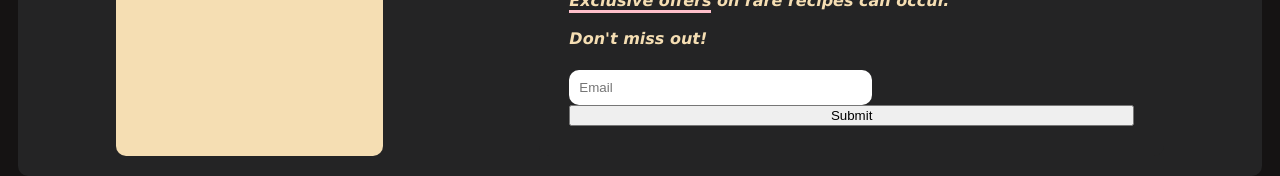
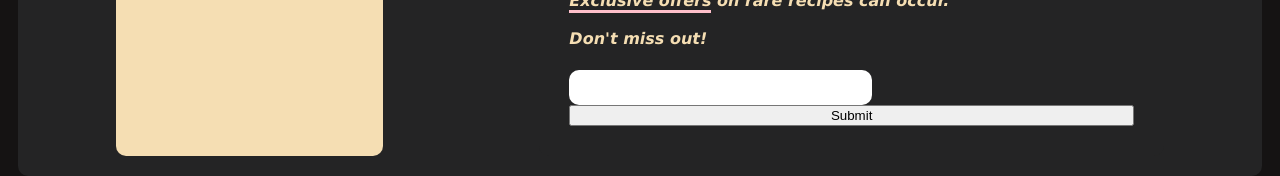
Before and after one commit to RyanLindman/recipe-app, a React (Vite) app in the folder frontend/: page /about in a window 1280 px wide. Shown: the part 669-845 px from the top of the page. Built offline with nearby package versions, Linux system fonts and the light colour scheme.

Commit message:
fixed custom email validation

```diff
--- a/frontend/src/components/InputField.tsx
+++ b/frontend/src/components/InputField.tsx
@@ -6,7 +6,7 @@ function Input(props: {
   id: any;
   placeholder: any;
   value?: any;
-  onChange: any;
+  onChange?: any;
   error?: any;
 }) {
   return (
--- a/frontend/src/components/NewsletterForm.tsx
+++ b/frontend/src/components/NewsletterForm.tsx
@@ -2,50 +2,46 @@ import { useState } from "react";
 import InputField from "./InputField";
 
 const NewsletterForm = () => {
-  const [formData, setFormData] = useState({
-    email: "",
-  });
+  const [email, setEmail] = useState("");
+  const [validEmail, setValidEmail] = useState(true);
+  const [emailSubmitted, setEmailSubmitted] = useState(false);
 
-  const [errors, setErrors] = useState<{
-    email?: any;
-  }>({});
-
-  const [submitted, setSubmitted] = useState(false);
-
-  const handleInputChange = (e: any) => {
-    const { email, value } = e.target;
-    setFormData({ ...formData, [email]: value });
+  const handleEmailChange = (e: any) => {
+    setEmail(e.target.value);
   };
 
   const handleSubmit = (e: any) => {
     e.preventDefault();
+    let emailRegex = /^[A-Z0-9._%+-]+@[A-Z0-9.-]+\.[A-Z]{2,}$/i;
+    const isValid = emailRegex.test(email);
+    console.log(isValid);
+    setValidEmail(isValid);
 
-
-
-        setSubmitted(true);
-
+    if (isValid) {
+      setEmailSubmitted(true);
+    }
   };
-
-
+  console.log(email);
 
   return (
     <div>
-      {submitted ? (
+      {emailSubmitted ? (
         <div>
-          <h2 style={{letterSpacing:"1px"}}>Email submitted successfully!</h2>
+          <h2 style={{ letterSpacing: "1px" }}>
+            Email submitted successfully!
+          </h2>
         </div>
       ) : (
         <form className="newsletter-form" onSubmit={handleSubmit}>
           <label htmlFor="email" />
-          <InputField
-            type="email"
-            id="email"
-            placeholder="Email"
-            value={formData.email}
-            onChange={handleInputChange}
-            error={errors.email}
-          />
+          <input type="text" value={email} onChange={handleEmailChange} />
           <button type="submit">Submit</button>
+
+          {!validEmail && (
+            <p className="form-error-msg" style={{ color: "tomato" }}>
+              Please enter a valid email
+            </p>
+          )}
         </form>
       )}
     </div>
--- a/frontend/src/views/AboutPage.tsx
+++ b/frontend/src/views/AboutPage.tsx
@@ -7,6 +7,8 @@ import NewsletterForm from "../components/NewsletterForm";
 const AboutPage = () => {
 
   const errors = {}
+
+
 
 
 
```
